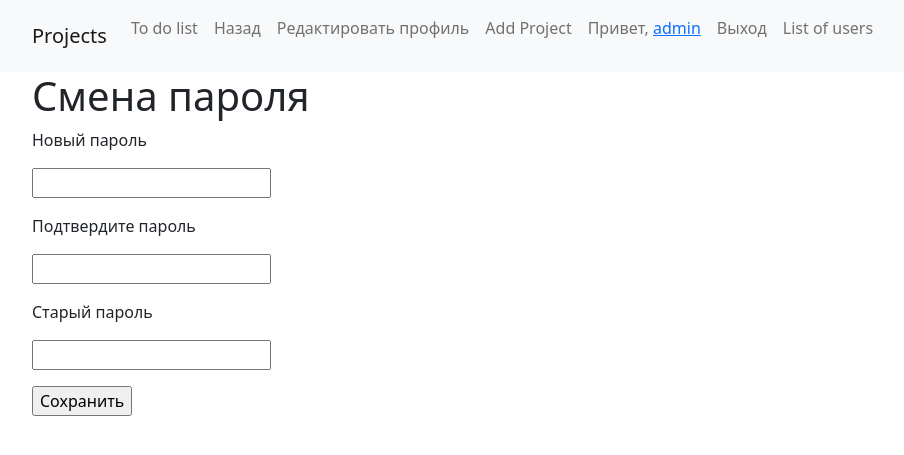
After one commit to nargiza-j/hw--49, a Django app: page /accounts/change-password/ in a window 1280 px wide. The commit adds this page. Shown: the top 455 px of the page, without its empty margins (50-954 px from the left). Run offline with Django 4.2, Linux system fonts and the light colour scheme; a user stored in the database is signed in.

Commit message:
написали представление UserPasswordChangeView для смены пароля, создали его шаблон, зарегистрировали url

```diff
--- a/source/accounts/forms.py
+++ b/source/accounts/forms.py
@@ -63,7 +63,7 @@ class PasswordChangeForm(forms.ModelForm):
         return user
 
     class Meta:
-        model = get_user_model()
+        model = User
         fields = ['password', 'password_confirm', 'old_password']
 
 
--- a/source/accounts/templates/profile.html
+++ b/source/accounts/templates/profile.html
@@ -4,6 +4,9 @@
     {% if user_object == user %}
         <li class="nav-item">
             <a class="nav-link" href="{% url 'accounts:update-user' %}">Редактировать профиль</a>
+        </li>
+        <li class="nav-item">
+            <a class="nav-link" href="{% url 'accounts:change-password' %}">Изменить пароль</a>
         </li>
     {% endif %}
 {% endblock %}
--- /dev/null
+++ b/source/accounts/templates/user_password_change.html
@@ -0,0 +1,23 @@
+{% extends 'base.html' %}
+
+{% block title %}Смена пароля{% endblock %}
+
+{% block nav %}
+    <li class="nav-item">
+        <a class="nav-link" href="{% url "accounts:user-profile" user.pk %}">Назад</a>
+    </li>
+    <li class="nav-item">
+        <a class="nav-link" href="{% url "accounts:update-user" %}">Редактировать профиль</a>
+    </li>
+{% endblock nav %}
+
+
+{% block content %}
+
+    <h1>Смена пароля</h1>
+
+    <form method="POST">
+        {% include 'partial/form.html' with button_text="Сохранить" %}
+    </form>
+
+{% endblock %}
--- a/source/accounts/urls.py
+++ b/source/accounts/urls.py
@@ -2,7 +2,7 @@ from django.contrib.auth.views import LoginView, LogoutView
 from django.urls import path
 
 # from accounts.views import login_view, logout_view
-from accounts.views import RegisterView, UserProfileView, UpdateUserView
+from accounts.views import RegisterView, UserProfileView, UpdateUserView, UserPasswordChangeView
 
 app_name = 'accounts'
 
@@ -12,4 +12,5 @@ urlpatterns = [
     path('registration/', RegisterView.as_view(), name="registration"),
     path('<int:pk>/', UserProfileView.as_view(), name="user-profile"),
     path('update/', UpdateUserView.as_view(), name="update-user"),
+    path('change-password/', UserPasswordChangeView.as_view(), name="change-password")
 ]
--- a/source/accounts/views.py
+++ b/source/accounts/views.py
@@ -1,4 +1,4 @@
-from django.contrib.auth import authenticate, login, logout, get_user_model
+from django.contrib.auth import authenticate, login, logout, get_user_model, update_session_auth_hash
 from django.contrib.auth.mixins import LoginRequiredMixin
 
 from django.core.paginator import Paginator
@@ -7,7 +7,7 @@ from django.shortcuts import render, redirect
 from django.urls import reverse
 from django.views.generic import CreateView, DetailView, UpdateView
 
-from accounts.forms import MyUserCreationForm, UserUpdateForm, ProfileUpdateForm
+from accounts.forms import MyUserCreationForm, UserUpdateForm, ProfileUpdateForm, PasswordChangeForm
 from accounts.models import Profile
 
 User = get_user_model()
@@ -123,3 +123,20 @@ class UpdateUserView(LoginRequiredMixin, UpdateView):
         if 'profile_form' not in kwargs:
             kwargs['profile_form'] = self.get_profile_form()
         return super().get_context_data(**kwargs)
+
+
+class UserPasswordChangeView(LoginRequiredMixin, UpdateView):
+    template_name = "user_password_change.html"
+    form_class = PasswordChangeForm
+    context_object_name = "user_object"
+
+    def form_valid(self, form):
+        response = super().form_valid(form)
+        update_session_auth_hash(self.request, self.object)
+        return response
+
+    def get_object(self, queryset=None):
+        return self.request.user
+
+    def get_success_url(self):
+        return reverse("accounts:user-profile", kwargs={"pk": self.request.user.pk})
```
